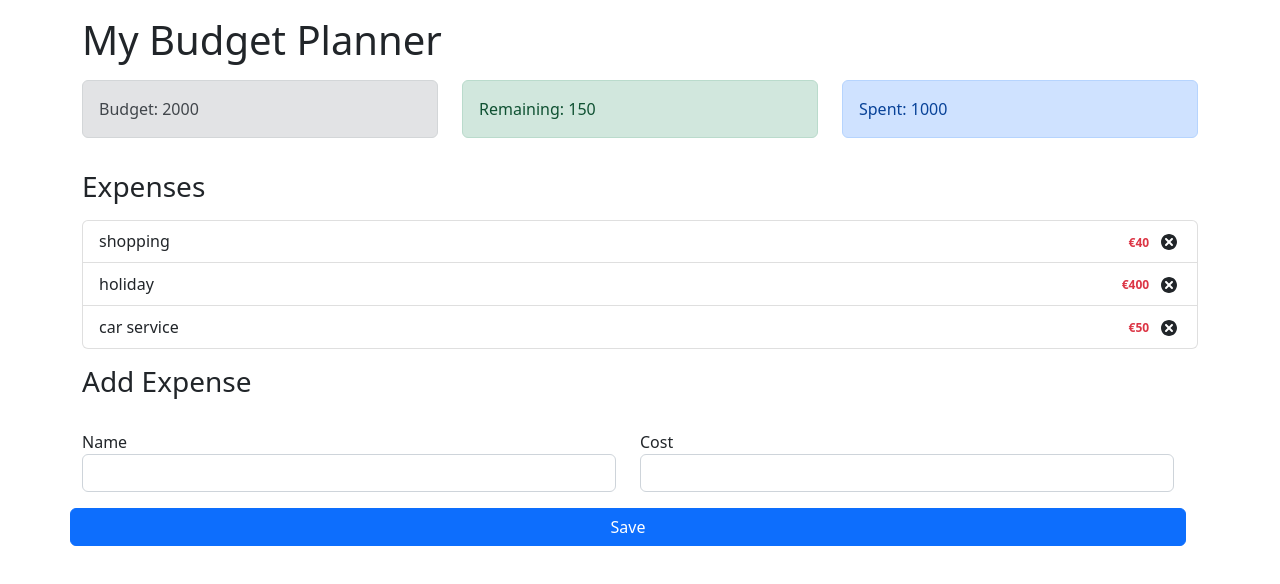
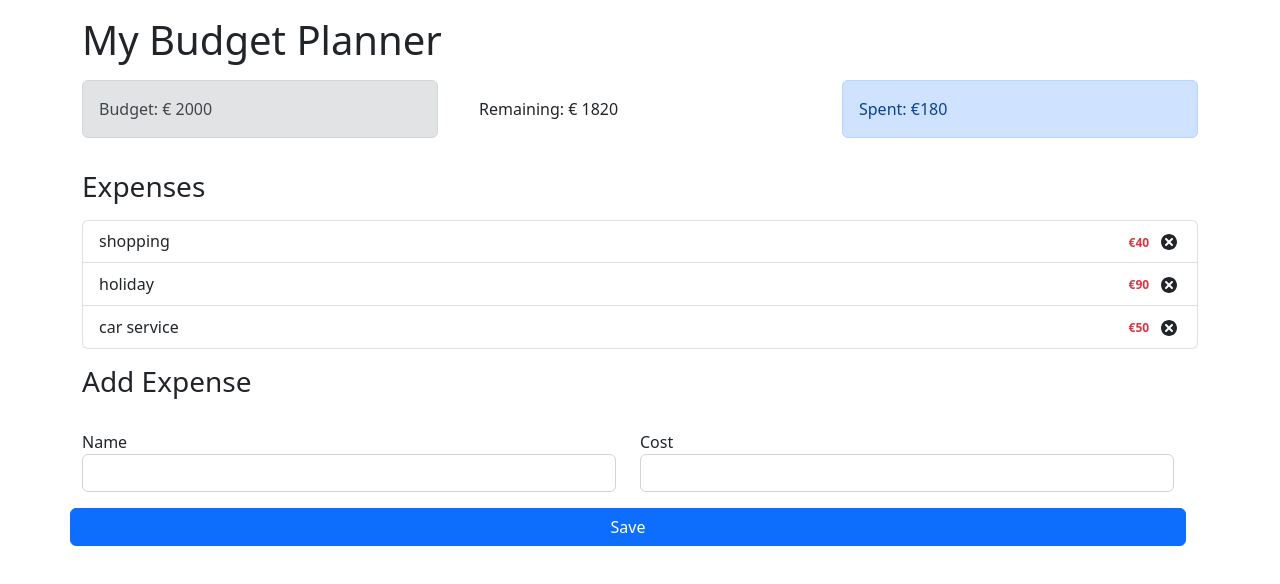
Before and after one commit to samuelvilkovsky/budget-app, a React (Create React App) app: page / in a window 1280 px wide. Shown: the top 584 px of the page. Built offline with nearby package versions, Linux system fonts and the light colour scheme.

Commit message:
everything working

```diff
--- a/src/components/AddExpenseForm.js
+++ b/src/components/AddExpenseForm.js
@@ -1,25 +1,51 @@
-import React from "react";
+import React, { useContext, useState } from "react";
+import { AppContext } from "../context/AppContext";
+import { v4 as uuidv4 } from "uuid";
 
 const AddExpenseForm = () => {
-    return(
-        <form>
+    const { dispatch } = useContext(AppContext);
+
+  const [name, setName] = useState("");
+  const [cost, setCost] = useState("");
+
+  const onSubmit = (event) => {
+    event.preventDefault();
+
+    const expense = {
+        id: uuidv4(),
+        name: name,
+        cost: parseInt(cost),
+    }
+
+    dispatch({
+        type: 'ADD_EXPENSE',
+        payload: expense,
+    });
+  };
+
+  return (
+    <form onSubmit={onSubmit}>
       <div className="row">
         <div className="col-sm">
-                    <label for='name'>Name</label>
+          <label for="name">Name</label>
           <input
-                        required='required'
-                        type='text'
+            required="required"
+            type="text"
             className="form-control"
             id="name"
+            value={name}
+            onChange={(event) => setName(event.target.value)}
           ></input>
         </div>
         <div className="col-sm">
-                    <label for='cost'>Cost</label>
+          <label for="cost">Cost</label>
           <input
-                        required='required'
-                        type='text'
+            required="required"
+            type="text"
             className="form-control"
             id="cost"
+            value={cost}
+            onChange={(event) => setCost(event.target.value)}
           ></input>
         </div>
       </div>
@@ -30,7 +56,7 @@
         </button>
       </div>
     </form>
-    )
-}
+  );
+};
 
 export default AddExpenseForm;
--- a/src/components/Budget.js
+++ b/src/components/Budget.js
@@ -1,13 +1,16 @@
-import React from "react";
+import React, { useContext } from "react";
+import { AppContext } from "../context/AppContext";
 
 // Creating a new component
 const Budget = () => {
-    return(
-        // using bootstrap
-        <div className="alert alert-secondary">
-            <span>Budget: 2000</span>
-        </div>
-    )
-}
+  const { budget } = useContext(AppContext);
+
+  return (
+    // using bootstrap
+    <div className="alert alert-secondary">
+      <span>Budget: € {budget}</span>
+    </div>
+  );
+};
 
 export default Budget;
--- a/src/components/ExpenseItem.js
+++ b/src/components/ExpenseItem.js
@@ -1,7 +1,18 @@
-import React from "react";
+import React, { useContext } from "react";
 import { TiDelete } from "react-icons/ti";
+import { AppContext } from "../context/AppContext";
 
 const ExpenseItem = (props) => {
+  const { dispatch } = useContext(AppContext);
+
+  const handleDeleteExpense = () => {
+    dispatch({
+      type: 'DELETE_EXPENSE',
+      payload: props.id,
+    });
+  };
+
+
   return (
     <li className="list-group-item d-flex justify-content-between align-items-center">
       {props.name}
@@ -9,7 +20,7 @@
         <span className="badge badge-primary badge-pill mr-3 text-danger">
           €{props.cost}
         </span>
-        <TiDelete size="1.5em"></TiDelete>
+        <TiDelete size="1.5em" onClick={handleDeleteExpense}></TiDelete>
       </div>
     </li>
   );
--- a/src/components/ExpenseList.js
+++ b/src/components/ExpenseList.js
@@ -1,12 +1,9 @@
-import React from "react";
+import React, { useContext } from "react";
 import ExpenseItem from "./ExpenseItem";
+import { AppContext } from "../context/AppContext";
 
 const ExpenseList = () => {
-  const expenses = [
-    { id: 12, name: "shopping", cost: 40 },
-    { id: 13, name: "holiday", cost: 400 },
-    { id: 14, name: "car service", cost: 50 },
-  ];
+  const { expenses } = useContext(AppContext);
 
   return (
     <ul className="list-group">
--- a/src/components/Remaining.js
+++ b/src/components/Remaining.js
@@ -1,10 +1,20 @@
-import React from "react";
+import React, { useContext } from "react";
+import { AppContext } from "../context/AppContext";
+
 
 // creating new component
 const Remaining = () => {
+    const { expenses, budget } = useContext(AppContext);
+
+    const totalExpenses = expenses.reduce((total, item) => {
+        return (total = total + item.cost);
+    }, 0);
+
+    const alertType = totalExpenses > budget ? 'alert-danger' : 'alert-success';
+
     return(
-        <div className="alert alert-success">
-            <span>Remaining: 150</span>
+        <div className={'alert ${alertType}'}>
+            <span>Remaining: € {budget - totalExpenses}</span>
         </div>
     )
 };
--- a/src/components/Spent.js
+++ b/src/components/Spent.js
@@ -1,10 +1,17 @@
-import React from "react";
+import React, { useCallback, useContext } from "react";
+import { AppContext } from "../context/AppContext";
 
 // created new component
 const Spent = () => {
+    const { expenses } = useContext(AppContext);
+
+    const totalExpenses = expenses.reduce((total, item) => {
+        return (total += item.cost);
+    }, 0);
+
     return(
         <div className="alert alert-primary">
-            <span>Spent: 1000</span>
+            <span>Spent: €{totalExpenses}</span>
         </div>
     );
 };
--- a/src/context/AppContext.js
+++ b/src/context/AppContext.js
@@ -2,8 +2,20 @@
 
 const AppReducer = (state,action) => {
     switch(action.type){
+        case 'ADD_EXPENSE':
+          return{
+            ...state,
+            expenses: [...state.expenses, action.payload],
+          };
+        case 'DELETE_EXPENSE':
+          return{
+            ...state,
+            expenses: state.expenses.filter(
+              (expense) => expense.id !== action.payload
+            ),
+          };
         default:
-            return state;
+          return state;
     }
 };
 
@@ -11,7 +23,7 @@
   budget: 2000,
   expenses: [
     { id: 12, name: "shopping", cost: 40 },
-    { id: 13, name: "holiday", cost: 400 },
+    { id: 13, name: "holiday", cost: 90 },
     { id: 14, name: "car service", cost: 50 },
   ],
 };
```
Lines whose indentation alone changed are shown as unchanged.
